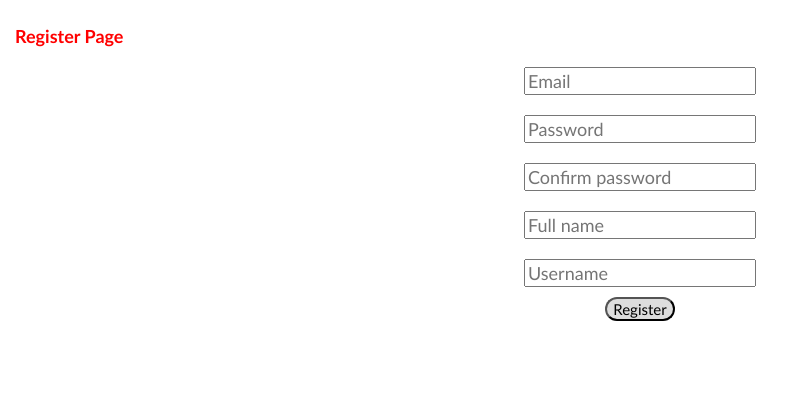
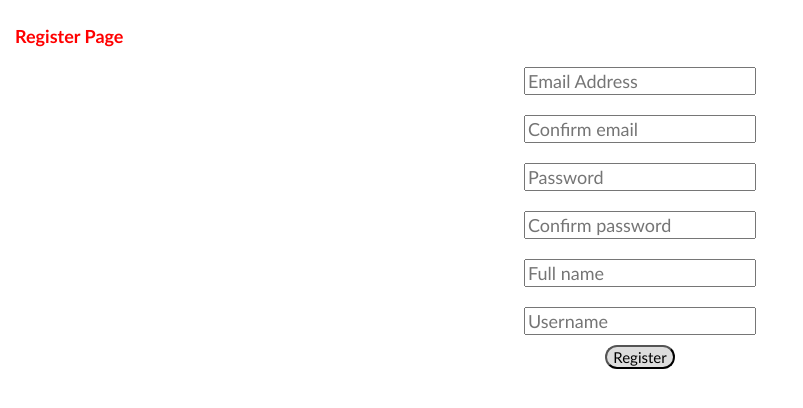
Before and after one commit to chingu-voyage5/Geckos-Team-28, a React (Create React App) app in the folder client/: page /register in a window 1280 px wide. Shown: the top 408 px of the page, without its empty margins (0-803 px from the left). Built offline with nearby package versions, Linux system fonts and the light colour scheme.

Commit message:
Validation for email and password entries (#35)
* added validation for email and password entries

* Update Register.js

```diff
--- a/client/src/app/components/Register/Register.js
+++ b/client/src/app/components/Register/Register.js
@@ -8,13 +8,16 @@ import axios from 'axios';
 const Register = ({ values, errors, touched }) => (
 	<Form>
 		<div>{touched.email && errors.email && <p>{errors.email}</p>}</div>
-		<Field type="email" name="email" placeholder="Email" />
+		<Field type="email" name="email" placeholder="Email Address" />
+
+		<div>{touched.emailConfirm && errors.emailConfirm && <p>{errors.emailConfirm}</p>}</div>
+		<Field type="email" name="emailConfirm" placeholder="Confirm email" />
 
 		<div>{touched.password && errors.password && <p>{errors.password}</p>}</div>
 		<Field type="password" name="password" placeholder="Password" />
 
-		<div>{touched.password2 && errors.password2 && <p>{errors.password2}</p>}</div>
-		<Field type="password" name="password2" placeholder="Confirm password" />
+		<div>{touched.passwordConfirm && errors.passwordConfirm && <p>{errors.passwordConfirm}</p>}</div>
+		<Field type="password" name="passwordConfirm" placeholder="Confirm password" />
 
 		<div>{touched.fullName && errors.fullName && <p>{errors.fullName}</p>}</div>
 		<Field type="text" name="fullName" placeholder="Full name" />
@@ -28,11 +31,12 @@ const Register = ({ values, errors, touched }) => (
 
 // withFormik HOC
 const FormikRegister = withFormik({
-	mapPropsToValues({ email, password, password2, fullName, username }) {
+	mapPropsToValues({ email, emailConfirm, password, passwordConfirm, fullName, username }) {
 		return {
 			email: email || '',
+			emailConfirm: emailConfirm || '',
 			password: password || '',
-			password2: password2 || '',
+			passwordConfirm: passwordConfirm || '',
 			fullName: fullName || '',
 			username: username || '',
 		};
@@ -41,21 +45,24 @@ const FormikRegister = withFormik({
 		email: Yup.string()
 			.email('Email not valid')
 			.required('Email is required'),
+		emailConfirm: Yup.mixed().test('Match', 'Email addresses do not match', function() {
+			return this.parent.emailConfirm === this.parent.email;
+		}),
 		password: Yup.string()
 			.min(8, 'Password must be 8 characters or longer')
 			.required('Password is required'),
-		password2: Yup.string()
-			.min(8, 'Password must be 8 characters or longer')
-			.required('Password is required'),
+		passwordConfirm: Yup.mixed().test('Match', 'Passwords do not match', function() {
+			return this.parent.passwordConfirm === this.parent.password;
+		}),
 		fullName: Yup.string().required('Your name is required'),
 		username: Yup.string().required('Your username is required'),
 	}),
 
 	handleSubmit(values, { resetForm, setSubmitting }) {
-		const { email, password, password2, fullName, username } = values;
+		const { email, emailConfirm, password, passwordConfirm, fullName, username } = values;
 
 		axios
-			.post('/api/users/register', { email, password, password2, fullName, username })
+			.post('/api/users/register', { email, emailConfirm, password, passwordConfirm, fullName, username })
 			.then(result => {
 				console.log(result);
 			})
```
